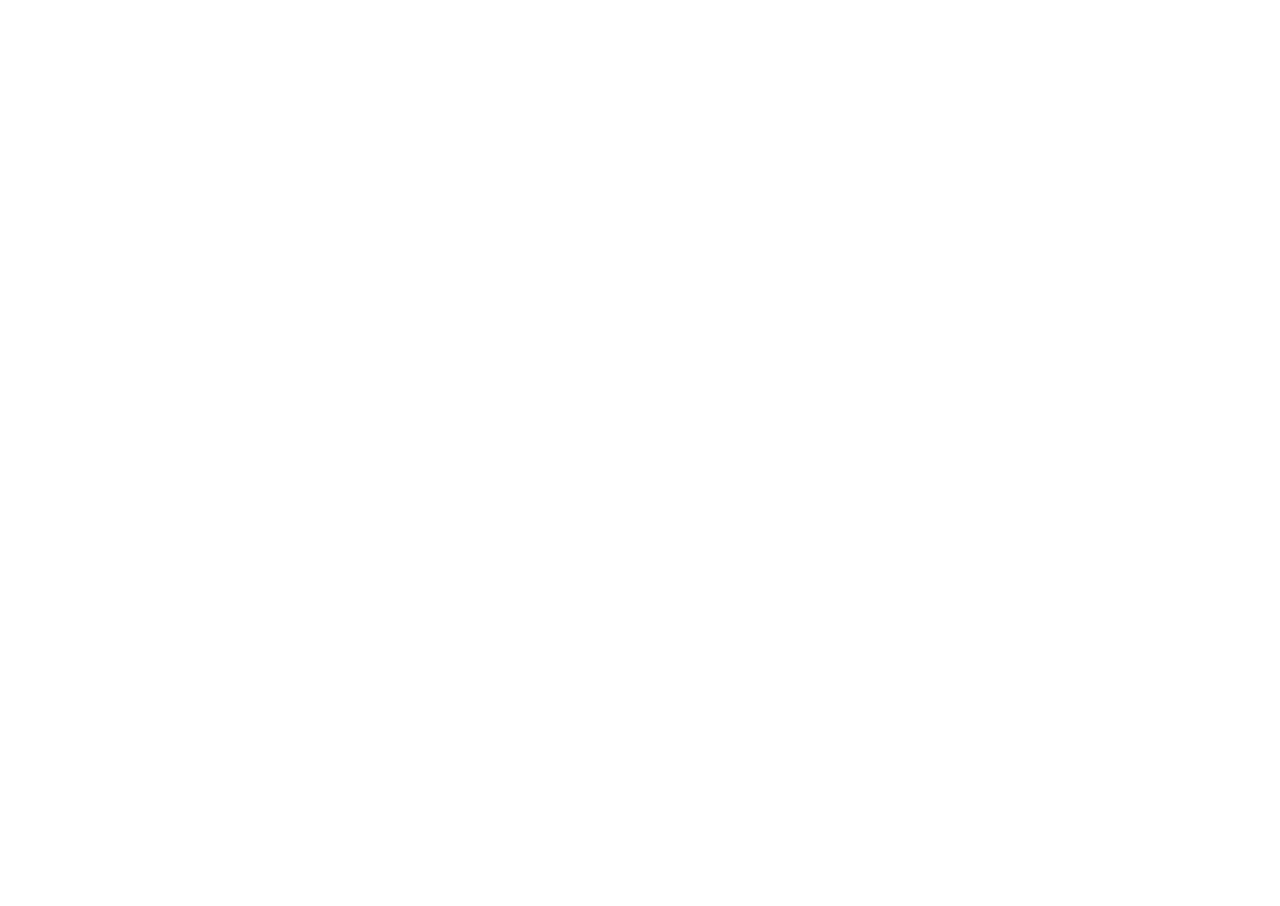
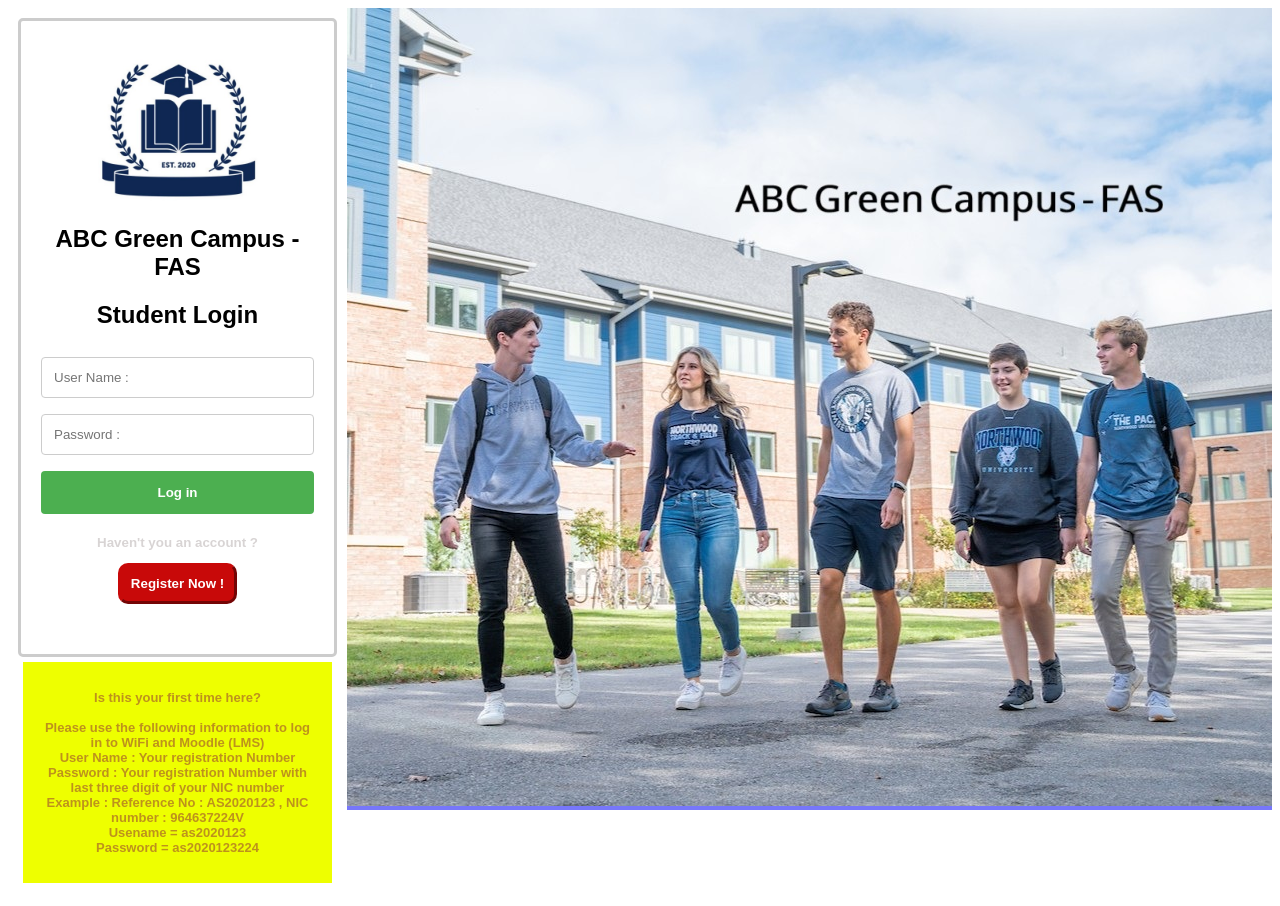
Before and after one commit to Kusalranasinghe/LMS-System-2, a plain HTML site: page index.html in a window 1280 px wide. Before the commit the page ends 800 px from the top, so only its background shows below. Drawn offline with Linux system fonts and the light colour scheme.

Commit message:
add login page

```diff
--- a/index.html
+++ b/index.html
@@ -1,11 +1,56 @@
 <!DOCTYPE html>
 <html lang="en">
+
 <head>
     <meta charset="UTF-8">
     <meta name="viewport" content="width=device-width, initial-scale=1.0">
     <title>LMS</title>
+    <link rel="stylesheet" href="styles.css">
+
 </head>
+
 <body>
+    <div class="container">
+        <div class="row-div1">
 
+            <form action>
+                <img src="images/unilogo.jpg" style="width: 160px; height: 160px;" alt="logo">
+                <h2 style="font-weight: bolder;">ABC Green Campus - FAS</h3>
+                    <h2 style="font-weight: bolder;">Student Login</h3>
+
+
+                        <input type="text" id="username" name="username" placeholder="User Name : ">
+                        <input type="password" id="password" name="password" placeholder="Password : ">
+
+                        <input type="submit" value="Log in" style="font-weight: bold;">
+                        <p style="color: rgb(216, 212, 212); font-size: smaller; font-weight: bold;">Haven't you an
+                            account ?</p>
+                        <button class="btnreg"> Register Now !</button>
+            </form>
+
+            <div class="div">
+                <p>
+                    <b>Is this your first time here?</b> <br><br>
+                    Please use the following information to log in to WiFi and Moodle (LMS) <br>
+
+                    User Name : Your registration Number <br>
+
+                    Password : Your registration Number with last three digit of your NIC number <br>
+
+                    Example : Reference No : AS2020123 , NIC number : 964637224V <br>
+
+                    Usename = as2020123 <br>
+
+                    Password = as2020123224</p>
+            </div>
+
+        </div>
+
+
+        <div class="row-div2">
+            <img src="images/10132021_Student_Promo_236.jpg" alt="">
+        </div>
+    </div>
 </body>
+
 </html>
--- a/styles.css
+++ b/styles.css
@@ -0,0 +1,93 @@
+body {
+    font-family: sans-serif;
+
+}
+
+.container {
+    display: flex;
+    justify-content: space-around;
+    align-items: flex-start;
+
+}
+
+.row-div1 {
+    flex: 1;
+    text-align: center;
+    padding: 10px;
+}
+
+.row-div2 {
+    flex: 1;
+    text-align: center;
+    background-color: rgb(119, 119, 250);
+}
+
+form {
+    border: #ccc;
+    border-style: solid;
+    border-radius: 5px;
+    background-color: #ffffff;
+    padding: 20px;
+    padding-bottom: 50px;
+}
+
+label {
+    display: block;
+}
+
+input[type=text],
+select {
+    width: 100%;
+    padding: 12px;
+    margin: 8px 0;
+    display: inline-block;
+    border: 1px solid #ccc;
+    border-radius: 4px;
+    box-sizing: border-box;
+}
+
+input[type=password],
+select {
+    width: 100%;
+    padding: 12px;
+    margin: 8px 0;
+    display: inline-block;
+    border: 1px solid #ccc;
+    border-radius: 4px;
+    box-sizing: border-box;
+}
+
+input[type=submit] {
+    width: 100%;
+    background-color: #4CAF50;
+    color: white;
+    padding: 14px;
+    margin: 8px 0;
+    border: none;
+    border-radius: 4px;
+    cursor: pointer;
+}
+
+input[type=submit]:hover {
+    background-color: #45a049;
+}
+
+.btnreg {
+    background-color: rgb(200, 9, 9);
+    color :#ffffff;
+    font-weight: bold;
+    padding: 10px;
+    border-radius: 10px;
+    border-width: 3px;
+    border-color: rgb(200, 9, 9) ;
+}
+
+.div {
+    padding: 15px;
+    margin-top: 20px;
+    margin: 5px;
+    background-color: #eeff00;
+    color: #bd921c;
+    font-size: small;
+    font-weight: bold;
+}
```
Also changed, not shown: images/10132021_Student_Promo_236.jpg (added), images/back1.jpg (added), images/unilogo.jpg (added).
